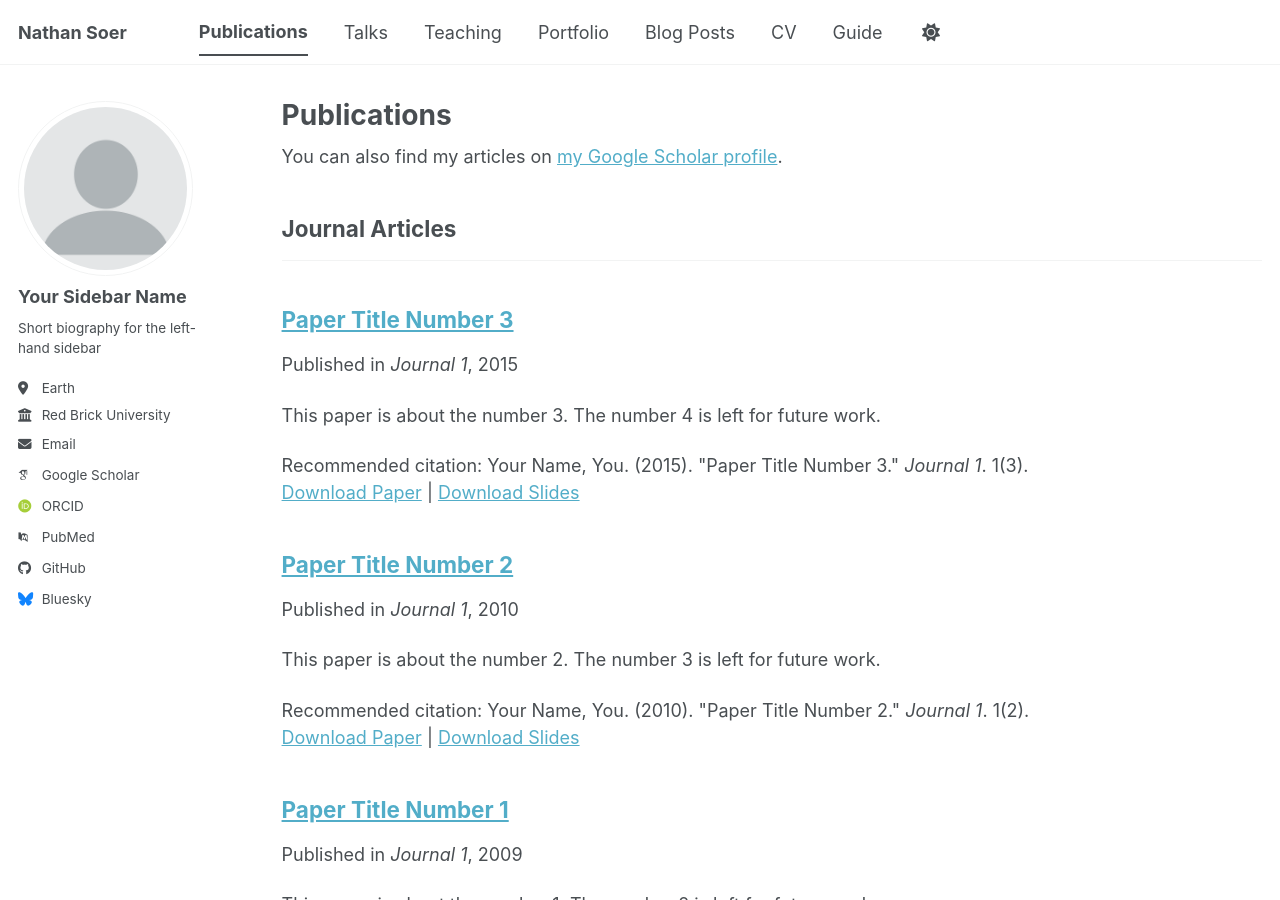
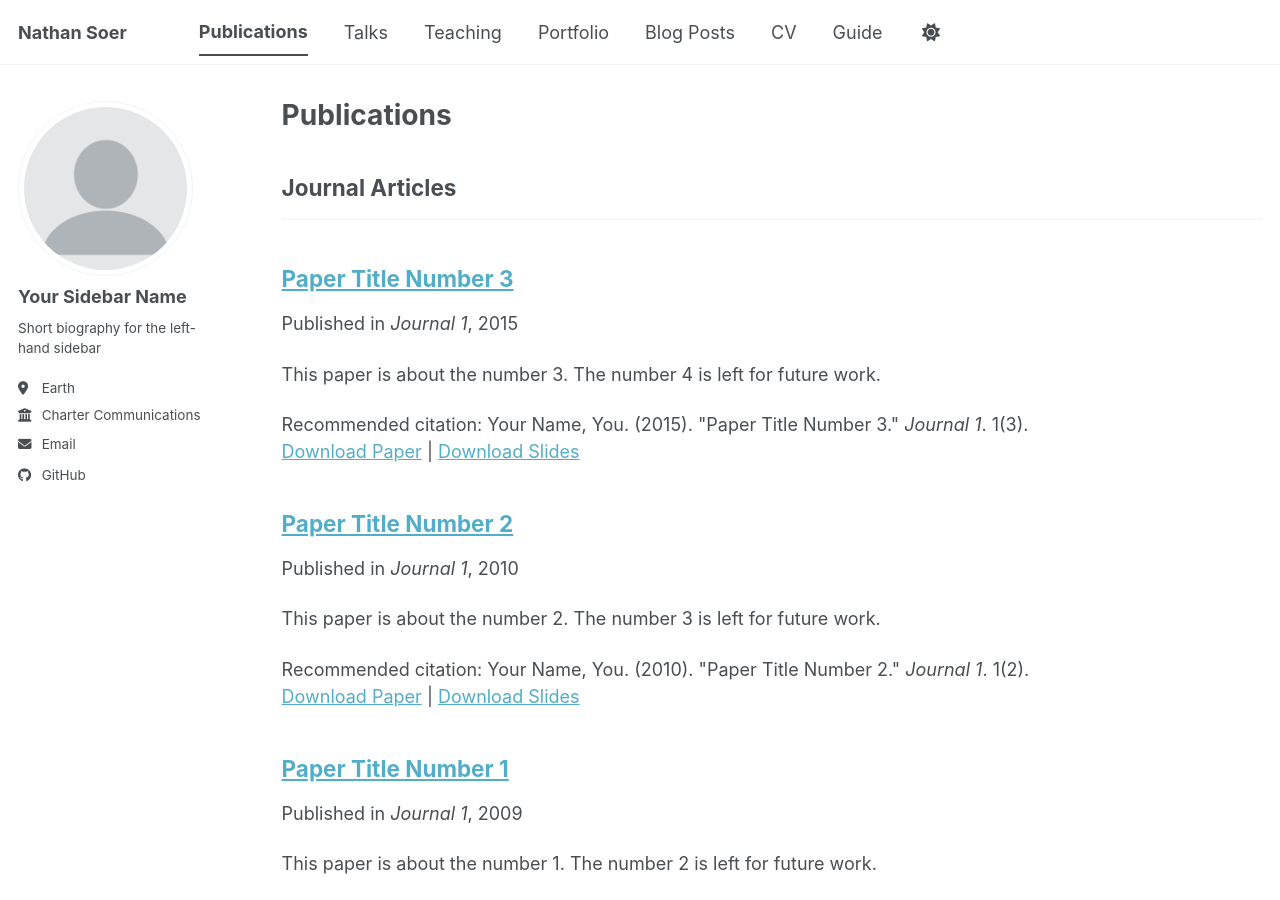
Before and after one commit to Riion8/Riion8.github.io, a Jekyll site: the page built from _pages/publications.html, in a window 1280 px wide and 900 px high. Built offline with Jekyll 4.4.1, drawn with Linux system fonts in a browser that asks for light colours; some web fonts are replaced; a script bundle is joined from its source files by our own code; library files that are not in the unit come from our copies; some of the changed lines change nothing that is shown.

Commit message:
Update employer and email in _config.yml
Updated employer and email fields, removed unused social media links.

```diff
--- a/_config.yml
+++ b/_config.yml
@@ -28,23 +28,9 @@ author:
   pronouns         : # example: "she/her"
   bio              : "Short biography for the left-hand sidebar"
   location         : "Earth"
-  employer         : "Red Brick University"
+  employer         : "Charter Communications"
   uri              : # URL
-  email            : "none@example.org"
-
-  # Academic websites
-  academia         : # URL
-  arxiv            : # URL - Update with the correct link to your profile
-  googlescholar    : "https://scholar.google.com/citations?user=PS_CX0AAAAAJ"
-  inspire-hep      : # URL
-  impactstory      : # URL
-  orcid            : "https://orcid.org/yourorcidurl"
-  semantic         : # URL
-  ssrn             : # URL
-  pubmed           : "https://www.ncbi.nlm.nih.gov/pubmed/?term=john+snow"
-  researchgate     : # URL
-  scopus           : # URL
-  zotero           : # URL
+  email            : "soer8850@gmail.com"
 
 
   # Repositories and software development
@@ -55,32 +41,6 @@ author:
   kaggle           : # Username
   stackoverflow    : # User number or user number and name (i.e., use "1" or "1/jeff-atwood")
 
-  # Social media
-  artstation       : # Username
-  bluesky          : "bsky.app" # Replace this with you Bluesky username
-  facebook         : # Username
-  flickr           : # Username
-  foursquare       : # Username
-  goodreads        : # Username
-  google_plus      : # Username
-  keybase          : # Username
-  instagram        : # Username
-  lastfm           : # Username
-  linkedin         : # Username
-  mastodon         : # URL
-  medium           : # URL
-  pinterest        : # Username
-  soundcloud       : # Username
-  steam            : # Username
-  telegram         : # URL
-  tumblr           : # Username
-  twitter          : # Username for X / Twitter
-  vine             : # Username
-  weibo            : # Username
-  wikipedia        : # Username
-  xing             : # Username
-  youtube          : # Username
-  zhihu            : # Username
 
 # Publication Category - The following the list of publication categories and their headings
 publication_category:
@@ -134,23 +94,6 @@ google_site_verification :
 bing_site_verification   :
 alexa_site_verification  :
 yandex_site_verification :
-
-
-# Social Sharing
-twitter:
-  username               : &twitter
-facebook:
-  username               :
-  app_id                 :
-  publisher              :
-og_image                 :  # Social media default site image
-og_description           :  # Social media default site image description
-# For specifying social profiles
-# - https://developers.google.com/structured-data/customize/social-profiles
-social:
-  type                   : # Person or Organization (defaults to Person)
-  name                   : # If the user or organization name differs from the site's name
-  links: # An array of links to social media profiles
 
 
 # Analytics
```
